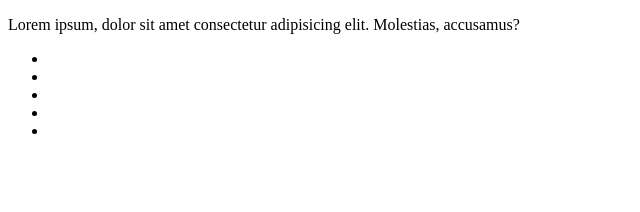
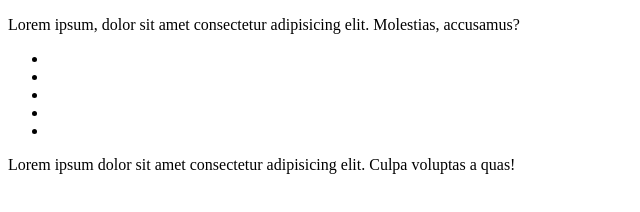
Before and after one commit to YisusCal/test-repositorio, a plain HTML site: page index.html in a window 1280 px wide. Shown: the whole page, without its empty margins (0-640 px from the left). Drawn offline with Linux system fonts and the light colour scheme.

Commit message:
Agrege el main

```diff
--- a/index.html
+++ b/index.html
@@ -24,9 +24,12 @@
                 <li class="opciones_nav"><a href="#"></a></li>
                 <li class="opciones_nav"><a href="#"></a></li>
                 <li class="opciones_nav"><a href="#"></a></li>
-
             </ul>
         </nav>
     </div>
+    <!-- Cuerpo del archivo -->
+    <main>
+        <p>Lorem ipsum dolor sit amet consectetur adipisicing elit. Culpa voluptas a quas!</p>
+    </main>
 </body>
 </html>
```
Also changed, not shown: 1 other file.
